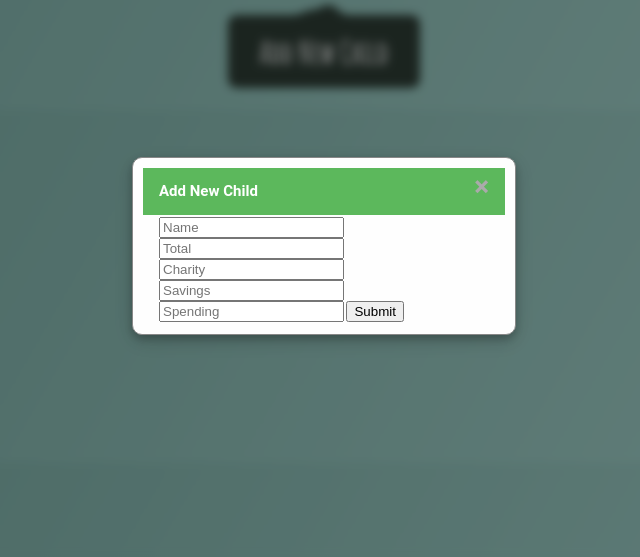
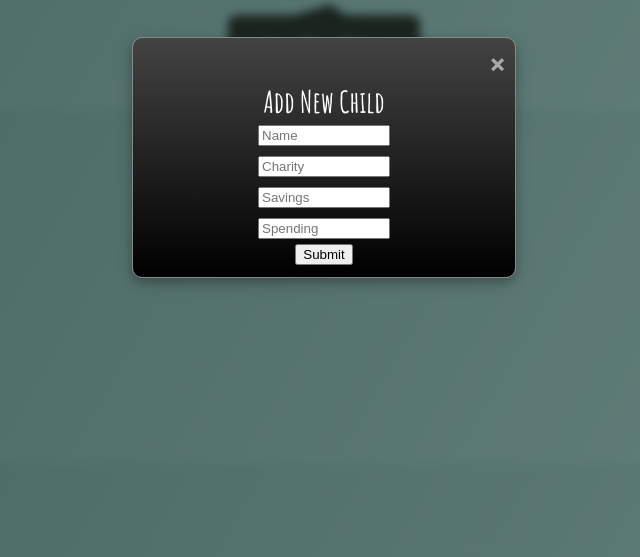
Before and after one commit to danpiquet/f31-capstone, a website: page client/index.html in a window 1280 px wide. Both pictures are taken after a click on the button "Add New Child". Shown: the part 243-800 px from the top of the page, without its empty margins (316-956 px from the left). Drawn offline with nearby package versions, Linux system fonts and the light colour scheme; no server answers.

Commit message:
adding css

```diff
--- a/client/index.css
+++ b/client/index.css
@@ -208,16 +208,35 @@ color: white;
     overflow: auto; /* Enable scroll if needed */
     background-color: rgb(0,0,0); /* Fallback color */
     background-color: rgba(0,0,0,0.4); /* Black w/ opacity */
+    /* top: -50%; */
+    /* bottom: -25%; */
+    /* padding-bottom: 25%; */
+    transform: (-50%, -50%);
+    align-items: center;
+
   }
 
   /* Modal Content/Box */
   .modal-content {
-    background-color: #fefefe;
+    display: flex;
+    flex-direction: row;
+    /* align-items: center; */
+    justify-content: space-between;
+    background-image: linear-gradient(to bottom, #434343 0%, black 100%);
     margin: 50% auto; /* 15% from the top and centered */
-    top: 50%;
+    /* top: 30%; */
     transform: (-50%, -50%);
     padding: 20px;
     border: 1px solid #888;
+
+  }
+
+  #add-child-modal-header{
+    font-size: 3em;
+    font-family: 'Amatic SC', cursive;
+    font-weight: 700;
+    color: white;
+
   }
 
   /* The Close Button */
@@ -234,17 +253,22 @@ color: white;
     text-decoration: none;
     cursor: pointer;
   }
+  #nameInput, #totalInput, #charityInput, #savingsInput, #spendingInput{
+    height: 30%;
+    width: 40%;
+    margin: 5px;
 
-  /* Modal Header */
-.modal-header {
-    padding: 2px 16px;
-    background-color: #5cb85c;
-    color: white;
+
   }
 
   /* Modal Body */
   .modal-body {
     padding: 2px 16px;
+    display: flex;
+    flex-direction: column;
+    justify-content: space-evenly;
+    align-items: center;
+
 }
 
   /* Modal Footer */
@@ -267,14 +291,16 @@ color: white;
     width: 30%;
     box-shadow: 0 4px 8px 0 rgba(0,0,0,0.2),0 6px 20px 0 rgba(0,0,0,0.19);
     animation-name: animatetop;
-    animation-duration: 0.4s;
+    animation-duration: 1.4s;
     border-radius: 10px;
+    width: 30vw;
+    /* height: 25vh; */
   }
 
   /* Add Animation */
   @keyframes animatetop {
-    from {top: 40vh; opacity: 0}
-    to {top: 50vh; opacity: 1}
+    from {opacity: 0}
+    to {opacity: 1}
   }
 
   body {
@@ -318,6 +344,11 @@ svg {
   background-color: #2e3d36;
   width: 15vw;
 }
+#gooey-button:hover {
+    background-color: white;
+    border: #2e3d36;
+    color: #2e3d36;
+}
 #gooey-button:focus {
     outline: none;
 }
@@ -336,6 +367,9 @@ svg {
     left: 0;
     display: block;
     z-index: -1;
+}
+.bubbles .bubble:hover{
+    background-color: white;
 }
 #gooey-button .bubbles .bubble:nth-child(1) {
   left: 55px;
--- a/client/index.html
+++ b/client/index.html
@@ -51,11 +51,11 @@
                     <div class="modal-content">
                         <div class="modal-header">
                             <span class="close">&times;</span>
-                            <h2>Add New Child</h2>
                         </div>
                         <div class="modal-body">
+                            <text id="add-child-modal-header">Add New Child</text>
                             <input id="nameInput" placeholder="Name"/>
-                            <input id="totalInput" placeholder="Total"/>
+                            <!-- <input id="totalInput" placeholder="Total"/> -->
                             <input id="charityInput" placeholder="Charity"/>
                             <input id="savingsInput" placeholder="Savings"/>
                             <input id="spendingInput" placeholder="Spending"/>
--- a/client/index.js
+++ b/client/index.js
@@ -14,7 +14,7 @@ const usdFormatter = new Intl.NumberFormat('en-US', {
     currency: 'USD',
 })
 
-modalBtn.onclick = () => modal.style.display = 'block'
+modalBtn.onclick = () => modal.style.display = 'flex'
 
 span.onclick = () => modal.style.display = 'none'
 
@@ -118,14 +118,20 @@ const createChild = () => {
 
     displayChild.innerHTML = ''
     const name = document.querySelector('#nameInput')
-    const total = document.querySelector('#totalInput')
     const charity = document.querySelector('#charityInput')
     const savings = document.querySelector('#savingsInput')
     const spending = document.querySelector('#spendingInput')
+    const total = +charity.value + +savings.value + +spending.value
+
+    if(isNaN(+savings.value || +spending.value || +charity.value)){
+        alert('One or more of your inputs is not a valid number -- please enter only integers or decimals')
+        charityInput.value = ''
+        return
+    }
 
     let bodyObj = {
         name: name.value,
-        total: total.value,
+        total,
         charity: charity.value,
         savings: savings.value,
         spending: spending.value
@@ -165,8 +171,8 @@ const updateChild = (id) => {
     let savingsInput = document.querySelector(`#savings${id}`)
     let spendingInput = document.querySelector(`#spending${id}`)
 
-    if(isNaN(+charityInput.value)){
-        alert('Please enter a valid number')
+    if(isNaN(+charityInput.value || +savingsInput.value || +spendingInput.value)){
+        alert('One or more of your inputs is not a valid number -- please enter only integers or decimals')
         charityInput.value = ''
         return
     }
```
Lines whose indentation alone changed are shown as unchanged.
